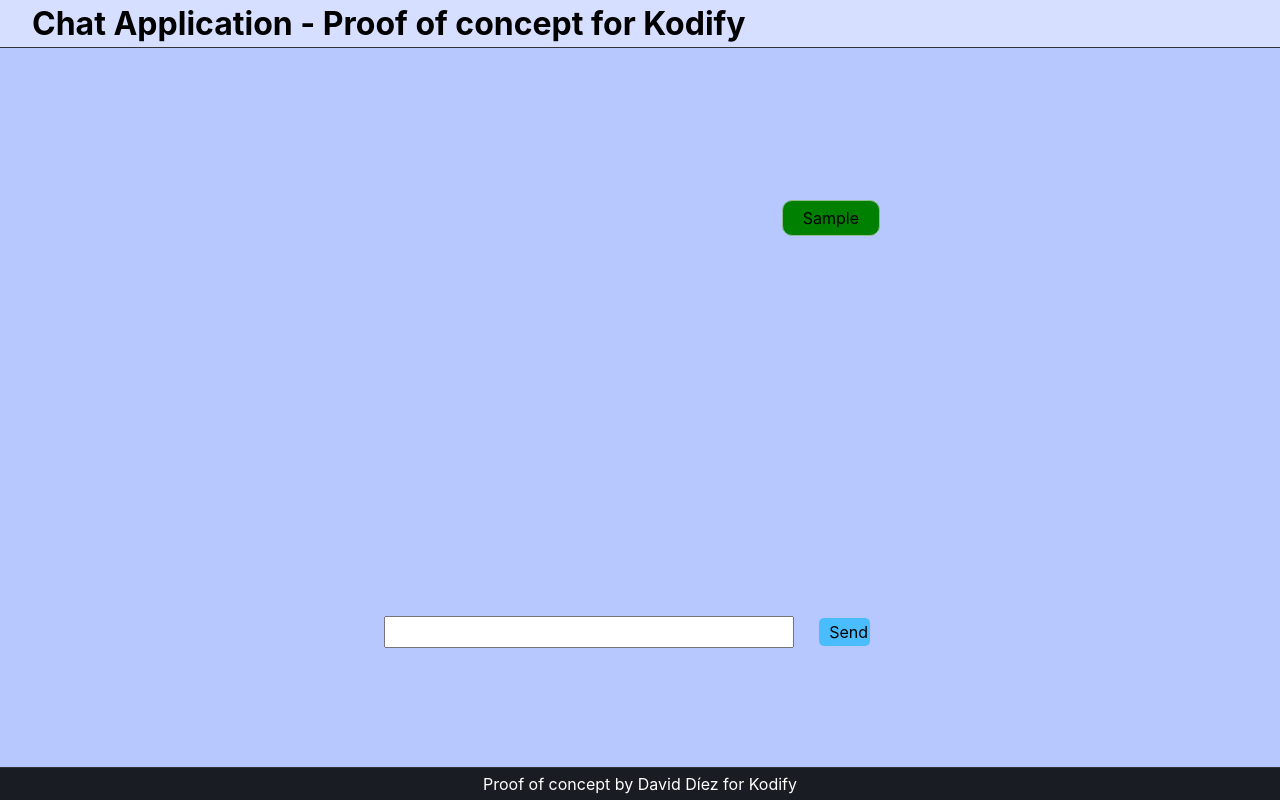
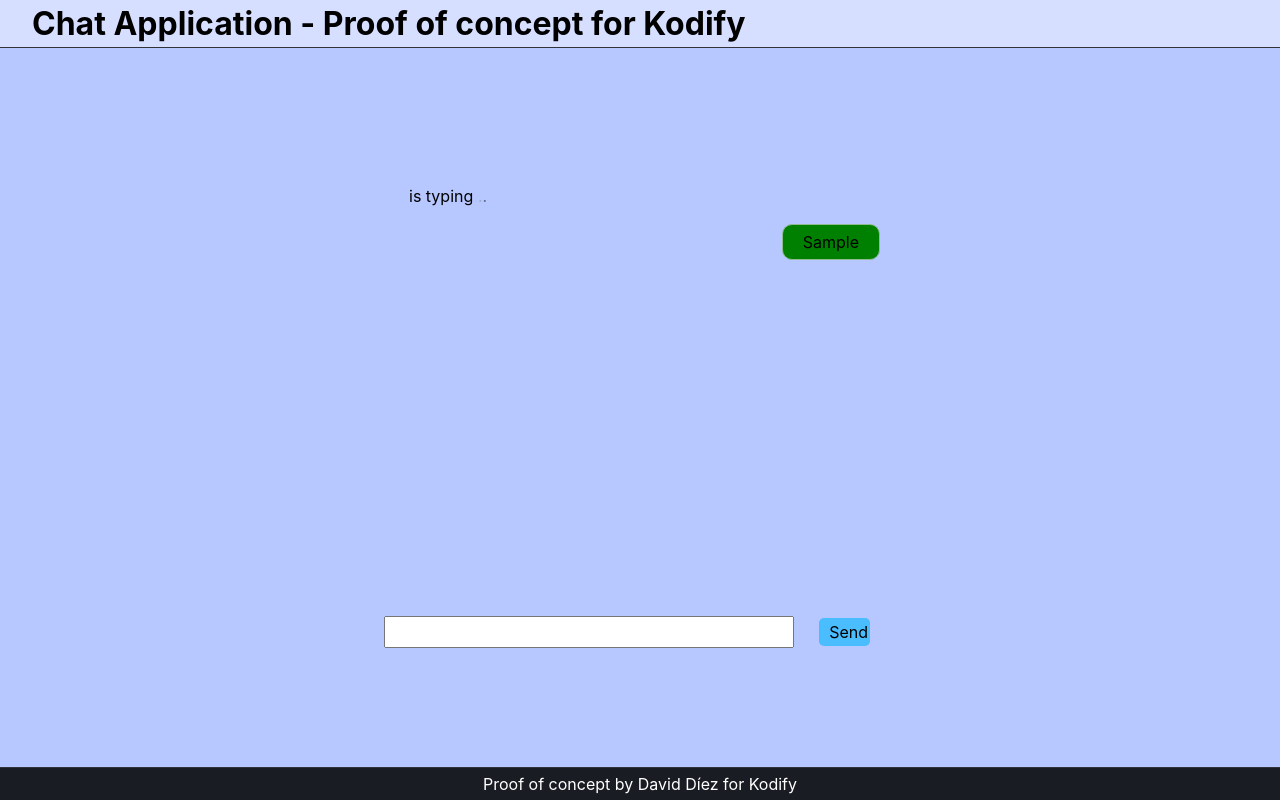
Before and after one commit to HarTstaRx/kodify-poc, a React app in the folder client/: page / in a window 1280 px wide. Both pictures are taken after typing "Sample" into the empty fields and a click on the button "Send". Built offline with nearby package versions, Linux system fonts and the light colour scheme; no server answers.

Commit message:
[client] added Typing component

```diff
--- a/client/src/App.tsx
+++ b/client/src/App.tsx
@@ -3,7 +3,7 @@ import React, { useState, useEffect, useRef } from 'react';
 import { ChatInput } from './components/chat-input/ChatInput';
 import { CHAT_LISTENER } from './constants';
 import { MessageInterface } from './shared/interfaces';
-import { Bubble } from './components';
+import { Bubble, Typing } from './components';
 import { randomId } from './shared/utils';
 
 import './App.scss';
@@ -11,10 +11,16 @@ import './App.scss';
 function App(): JSX.Element {
   const [chatName, setChatName] = useState<string | undefined>();
   const [messages, setMessages] = useState<MessageInterface[]>([]);
+  const [isTyping, setIsTyping] = useState<boolean>(false);
   const [nick, setNick] = useState<string>('unknown');
   const scrollHelper = useRef<HTMLDivElement>(null);
 
   const sendMessage = (newMessage: MessageInterface) => {
+    if (newMessage.newNick) setNick(newMessage.newNick);
+    if (!isTyping) {
+      setIsTyping(true);
+      setTimeout(() => setIsTyping(false), 5000);
+    }
     setMessages([...messages, newMessage]);
   };
 
@@ -45,7 +51,10 @@ function App(): JSX.Element {
       </header>
       <main>
         <div className='chat'>
-          <div className='chat__header'>{chatName}</div>
+          <div className='chat__header'>
+            {chatName}
+            {isTyping ? <Typing /> : <></>}
+          </div>
           <div className='chat__body'>
             {messages.map((msg) => (
               <Bubble
@@ -54,6 +63,10 @@ function App(): JSX.Element {
                 isMine={msg.from === nick}
               />
             ))}
+            <div
+              className='scrollHelper'
+              ref={scrollHelper}
+            />
           </div>
           <ChatInput
             handleSendMessage={sendMessage}
--- a/client/src/components/index.ts
+++ b/client/src/components/index.ts
@@ -1,2 +1,3 @@
 export * from './bubble/Bubble';
 export * from './chat-input/ChatInput';
+export * from './typing/Typing';
--- /dev/null
+++ b/client/src/components/typing/Typing.scss
@@ -0,0 +1,22 @@
+.typing {
+  display: inline;
+
+  .dot-one {
+    animation: color-change 1s infinite;
+  }
+  .dot-two {
+    animation: color-change 1s infinite 0.25s;
+  }
+  .dot-three {
+    animation: color-change 1s infinite 0.5s;
+  }
+}
+
+@keyframes color-change {
+  from {
+    color: black;
+  }
+  to {
+    color: #b7c7ff;
+  }
+}
--- /dev/null
+++ b/client/src/components/typing/Typing.tsx
@@ -0,0 +1,14 @@
+import React from 'react';
+
+import './Typing.scss';
+
+export const Typing = () => {
+  return (
+    <span className='typing'>
+      &nbsp; is typing
+      <span className='dot-one'>.</span>
+      <span className='dot-two'>.</span>
+      <span className='dot-three'>.</span>
+    </span>
+  );
+};
--- a/client/src/shared/interfaces/index.ts
+++ b/client/src/shared/interfaces/index.ts
@@ -1,2 +1 @@
 export * from './message.interface';
-export * from './store-context.interface';
```
Also changed, not shown: client/src/components/bubble/Bubble.tsx (+0 -7 lines), 1 other file (tests, documents, lock files or other folders).
